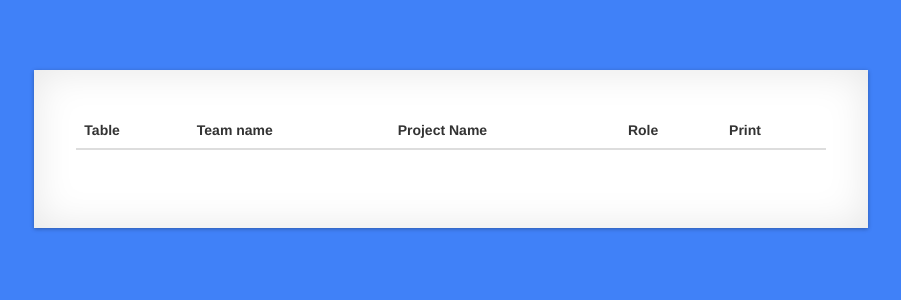
After one commit to veeravat/AzureInspireTH-submission-system, a PHP site: page /src/templates/report.html in a window 1280 px wide. The commit adds this page. Shown: the top 300 px of the page, without its empty margins (189-1090 px from the left). Run offline with PHP 8.4, Linux system fonts and the light colour scheme; lists and menus that the app fills with data are empty.

Commit message:
add report

```diff
--- /dev/null
+++ b/src/templates/report.html
@@ -0,0 +1,138 @@
+<!DOCTYPE html>
+<html lang="">
+
+<head>
+    <meta charset="utf-8">
+    <meta http-equiv="X-UA-Compatible" content="IE=edge">
+    <meta name="viewport" content="width=device-width, initial-scale=1">
+    <title>Submit your project</title>
+
+    <!-- Bootstrap CSS -->
+    <link href="https://maxcdn.bootstrapcdn.com/bootstrap/3.3.7/css/bootstrap.min.css" rel="stylesheet">
+
+    <!-- HTML5 Shim and Respond.js IE8 support of HTML5 elements and media queries -->
+    <!-- WARNING: Respond.js doesn't work if you view the page via file:// -->
+    <!--[if lt IE 9]>
+            <script src="https://oss.maxcdn.com/libs/html5shiv/3.7.3/html5shiv.js"></script>
+            <script src="https://oss.maxcdn.com/libs/respond.js/1.4.2/respond.min.js"></script>
+        <![endif]-->
+    <style>
+        .mainform {
+            margin-top: 5em;
+            padding: 3em;
+            background-color: #fff;
+            margin-bottom: 5em;
+        }
+
+        .shadowBox {
+            position: relative;
+            -webkit-box-shadow: 0 1px 4px rgba(0, 0, 0, 0.3), 0 0 40px rgba(0, 0, 0, 0.1) inset;
+            -moz-box-shadow: 0 1px 4px rgba(0, 0, 0, 0.3), 0 0 40px rgba(0, 0, 0, 0.1) inset;
+            box-shadow: 0 1px 4px rgba(0, 0, 0, 0.3), 0 0 40px rgba(0, 0, 0, 0.1) inset;
+        }
+
+        .shadowBox:before,
+        .shadowBox:after {
+            content: "";
+            position: absolute;
+            z-index: -1;
+            -webkit-box-shadow: 0 0 20px rgba(0, 0, 0, 0.8);
+            -moz-box-shadow: 0 0 20px rgba(0, 0, 0, 0.8);
+            box-shadow: 0 0 20px rgba(0, 0, 0, 0.8);
+            top: 0;
+            bottom: 0;
+            left: 10px;
+            right: 10px;
+            -moz-border-radius: 100px / 10px;
+            border-radius: 100px / 10px;
+        }
+
+        .shadowBox:after {
+            right: 10px;
+            left: auto;
+            -webkit-transform: skew(8deg) rotate(3deg);
+            -moz-transform: skew(8deg) rotate(3deg);
+            -ms-transform: skew(8deg) rotate(3deg);
+            -o-transform: skew(8deg) rotate(3deg);
+            transform: skew(8deg) rotate(3deg);
+        }
+
+        .selectform {
+            width: 100%
+        }
+
+        .inpfile {
+            height: 3em
+        }
+
+        req {
+            color: red
+        }
+
+        .mainPanel {
+            /* background-image: url("img/bg.jpg"); */
+            background-color: rgb(64, 129, 248);
+        }
+
+        body {
+            /* background-image: url("img/bg.jpg"); */
+            background-color: rgb(64, 129, 248);
+        }
+
+        .uploadimg {
+            width: 100%;
+            max-height: 250px;
+        }
+
+        .passBox {
+            border-color: rgba(126, 239, 104, 0.8);
+            box-shadow: 0 1px 1px rgba(0, 0, 0, 0.075) inset, 0 0 8px rgba(126, 239, 104, 0.6);
+            outline: 0 none;
+        }
+
+        .emptyBox {
+            border-color: rgba(150, 6, 6, 0.8);
+            box-shadow: 0 1px 1px rgba(0, 0, 0, 0.075) inset, 0 0 8px rgba(255, 17, 17, 0.6);
+            outline: 0 none;
+        }
+    </style>
+</head>
+
+<body>
+
+    <div class="container-fluid mainPanel">
+        <div class="col-sm-1 col-lg-2 "> </div>
+
+        <div class="col-sm-12 col-lg-8 mainform shadowBox">
+
+            <div class="table-responsive table-strip">
+                <table class="table table-hover">
+                    <thead>
+                        <tr>
+                            <th>Table</th>
+                            <th>Team name</th>
+                            <th>Project Name</th>
+                            <th>Role</th>
+                            <th>Print</th>
+                        </tr>
+                    </thead>
+                    <tbody>
+                        <tr>
+                            <td></td>
+                        </tr>
+                    </tbody>
+                </table>
+            </div>
+
+        </div>
+        <div class="col-sm-1 col-lg-2"> </div>
+    </div>
+    <!-- jQuery -->
+    <script src="https://ajax.googleapis.com/ajax/libs/jquery/1.12.4/jquery.min.js"></script>
+    <!-- Bootstrap JavaScript -->
+    <script src="https://maxcdn.bootstrapcdn.com/bootstrap/3.3.7/js/bootstrap.min.js"></script>
+    <script>
+    </script>
+</body>
+
+</html>
```
Also changed, not shown: src/public/index.php (+22 -5 lines), src/templates/thank.html (added, +123 -0 lines).
